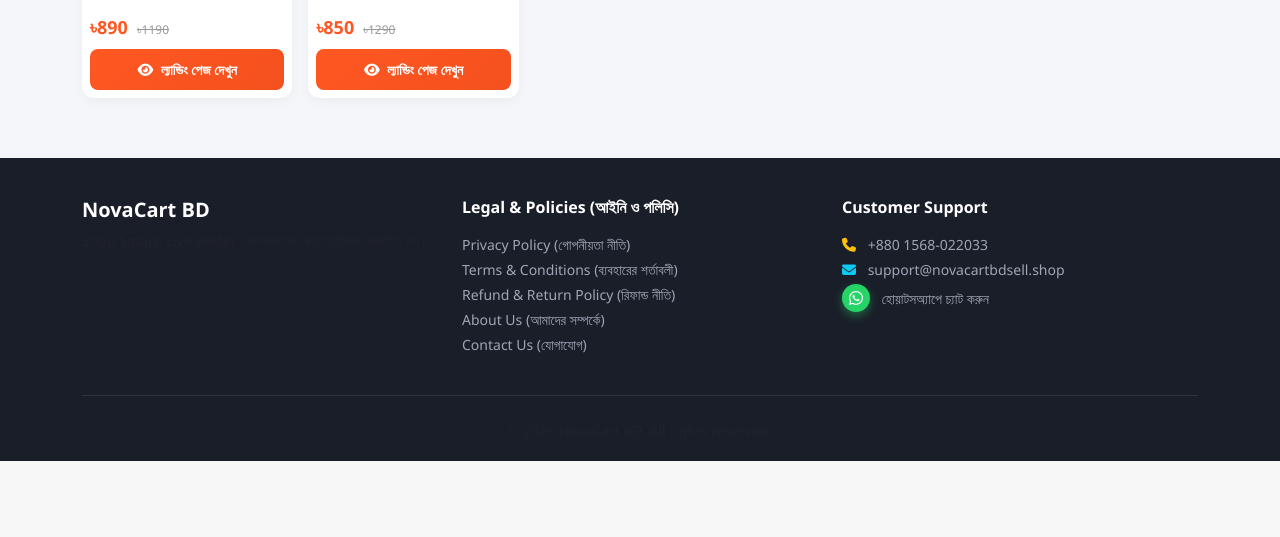
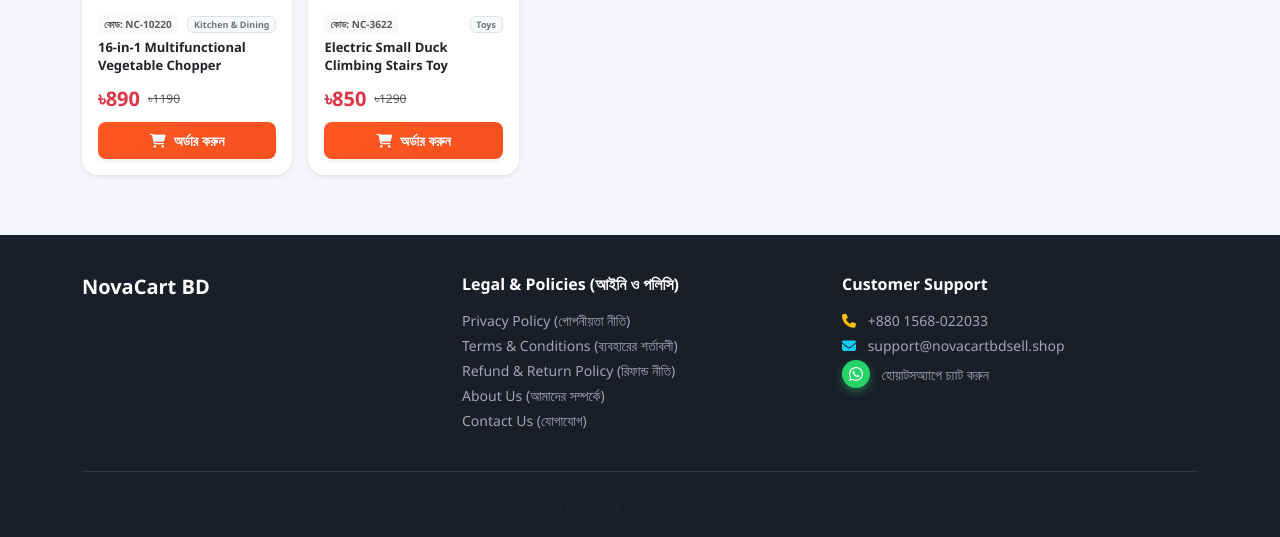
Before and after one commit to WebsiteMaker9876/NovaCartBd, a Flask app: page / in a window 1280 px wide. Shown: the part 982-1519 px from the top of the page. Before the commit the page ends 1443 px from the top, so only its background shows below. Run offline with Flask 3, Linux system fonts and the light colour scheme; data comes from the database, SQL or seed files in the repository; some libraries are stand-ins or nearby versions.

Commit message:
Update index.html

```diff
--- a/templates/index.html
+++ b/templates/index.html
@@ -4,25 +4,27 @@
 
 {% block content %}
 
+<!-- Hero Banner Section -->
 {% if site_settings.header_banner_url %}
-<div class="hero-banner-box rounded-3 overflow-hidden shadow-sm mb-4">
-    <a href="{{ site_settings.banner_link }}">
-        <img src="{{ site_settings.header_banner_url }}" alt="Offer Banner" class="w-100" style="max-height: 380px; object-fit: cover;">
+<div class="hero-banner-box rounded-4 overflow-hidden shadow-sm mb-4 bg-white border">
+    <a href="{{ site_settings.banner_link }}" class="d-block">
+        <img src="{{ site_settings.header_banner_url }}" alt="Offer Banner" class="w-100" style="max-height: 400px; object-fit: cover; transition: transform 0.3s ease;" onmouseover="this.style.transform='scale(1.01)'" onmouseout="this.style.transform='scale(1)'">
     </a>
 </div>
 {% endif %}
 
-<div class="bg-white p-3 rounded-3 shadow-sm mb-4 border">
+<!-- Category Section -->
+<div class="bg-white p-4 rounded-4 shadow-sm mb-4 border">
     <div class="d-flex align-items-center justify-content-between mb-3">
-        <h6 class="fw-bold m-0 text-uppercase text-secondary" style="font-size: 13px;"><i class="fa-solid fa-layer-group text-danger me-1"></i> প্রডাক্ট ক্যাটাগরি সমূহ</h6>
+        <h5 class="fw-bold m-0 text-dark"><i class="fa-solid fa-border-all text-danger me-2"></i>জনপ্রিয় ক্যাটাগরি সমূহ</h5>
         {% if current_cat %}
-        <a href="/" class="small text-danger text-decoration-none fw-bold"><i class="fa-solid fa-rotate-left me-1"></i> রিচেট করুন</a>
+        <a href="/" class="btn btn-outline-danger btn-sm fw-bold rounded-pill px-3"><i class="fa-solid fa-rotate-left me-1"></i> সব প্রডাক্ট দেখুন</a>
         {% endif %}
     </div>
     <div class="category-grid-box">
         <a href="/" class="category-card {% if not current_cat %}active{% endif %}">
-            <i class="fa-solid fa-border-all"></i>
-            <span>সব প্রডাক্ট</span>
+            <i class="fa-solid fa-fire text-danger"></i>
+            <span>সকল প্রডাক্ট</span>
         </a>
         {% for cat in categories %}
         <a href="/?category={{ cat.name }}" class="category-card {% if current_cat == cat.name %}active{% endif %}">
@@ -33,39 +35,65 @@
     </div>
 </div>
 
+<!-- Products Section -->
 {% if products %}
-<div class="d-flex justify-content-between align-items-center mb-3">
-    <h5 class="fw-bold m-0 text-dark border-start border-4 border-danger ps-2">🔥 ট্রেন্ডিং প্রডাক্টস & ল্যান্ডিং পেজসমূহ</h5>
+<div class="d-flex align-items-center justify-content-between mb-3 px-1">
+    <h4 class="fw-bold m-0 text-dark d-flex align-items-center">
+        <span class="bg-danger d-inline-block rounded-circle me-2" style="width: 12px; height: 12px;"></span>
+        🔥 ট্রেন্ডিং প্রডাক্টস ও হট ডিলস
+    </h4>
+    <span class="text-muted small fw-semibold">মোট {{ products|length }} টি প্রডাক্ট পাওয়া গেছে</span>
 </div>
 
 <div class="row row-cols-2 row-cols-md-4 row-cols-lg-5 g-3 mb-5">
     {% for p in products %}
     {% set discount = (((p.regular_price - p.sale_price) / p.regular_price) * 100)|int %}
     <div class="col">
-        <div class="card product-card h-100">
+        <div class="card product-card h-100 border-0 shadow-sm rounded-4 overflow-hidden position-relative bg-white" style="transition: transform 0.2s ease, box-shadow 0.2s ease;">
+
             {% if discount > 0 %}
-            <span class="badge-discount">-{{ discount }}%</span>
+            <span class="badge bg-danger position-absolute top-0 start-0 m-2 px-2 py-1 rounded-pill fw-bold shadow-sm" style="font-size: 11px; z-index: 3;">
+                -{{ discount }}% OFF
+            </span>
             {% endif %}
-            <a href="/p/{{ p.slug }}">
-                <img src="{{ p.image }}" class="card-img-top p-2" style="height: 180px; object-fit: cover; border-radius: 12px;">
+
+            <a href="/p/{{ p.slug }}" class="text-decoration-none bg-light overflow-hidden d-block position-relative" style="height: 190px;">
+                <img src="{{ p.image }}" class="w-100 h-100" style="object-fit: cover; transition: transform 0.3s ease;" onmouseover="this.style.transform='scale(1.08)'" onmouseout="this.style.transform='scale(1)'" alt="{{ p.name }}">
             </a>
-            <div class="card-body p-2 d-flex flex-column">
-                <small class="text-muted" style="font-size: 11px;">কোড: {{ p.code }}</small>
-                <h6 class="fw-bold text-dark mt-1" style="font-size: 13px; height: 36px; overflow: hidden;">
-                    <a href="/p/{{ p.slug }}" class="text-dark text-decoration-none">{{ p.name }}</a>
-                </h6>
-                <div class="mt-auto">
-                    <div class="my-1">
-                        <span class="price-sale">৳{{ p.sale_price|int }}</span>
-                        <span class="price-regular">৳{{ p.regular_price|int }}</span>
+
+            <div class="card-body p-3 d-flex flex-column justify-content-between">
+                <div>
+                    <div class="d-flex justify-content-between align-items-center mb-1">
+                        <small class="text-muted fw-semibold" style="font-size: 10px; background: #f8f9fa; padding: 2px 6px; border-radius: 4px;">কোড: {{ p.code }}</small>
+                        <span class="badge bg-light text-secondary border" style="font-size: 9px;">{{ p.category }}</span>
                     </div>
-                    <a href="/p/{{ p.slug }}" class="btn btn-order-now btn-sm mt-1"><i class="fa-solid fa-eye me-1"></i> ল্যান্ডিং পেজ দেখুন</a>
+                    <h6 class="fw-bold text-dark mt-1 mb-2" style="font-size: 13px; height: 38px; overflow: hidden; display: -webkit-box; -webkit-line-clamp: 2; -webkit-box-orient: vertical; line-height: 1.4;">
+                        <a href="/p/{{ p.slug }}" class="text-dark text-decoration-none">{{ p.name }}</a>
+                    </h6>
+                </div>
+
+                <div>
+                    <div class="d-flex align-items-center gap-2 mb-2">
+                        <span class="text-danger fw-extrabold fs-5" style="font-weight: 800;">৳{{ p.sale_price|int }}</span>
+                        {% if p.regular_price > p.sale_price %}
+                        <del class="text-muted small" style="font-size: 12px;">৳{{ p.regular_price|int }}</del>
+                        {% endif %}
+                    </div>
+                    <a href="/p/{{ p.slug }}" class="btn btn-danger btn-sm w-100 fw-bold py-2 rounded-3 shadow-sm d-flex align-items-center justify-content-center gap-1" style="background: linear-gradient(135deg, #ff5722, #f4511e); border: none;">
+                        <i class="fa-solid fa-cart-shopping me-1"></i> অর্ডার করুন
+                    </a>
                 </div>
             </div>
         </div>
     </div>
     {% endfor %}
 </div>
+{% else %}
+<div class="text-center py-5 bg-white rounded-4 shadow-sm border my-4">
+    <i class="fa-solid fa-box-open text-muted fs-1 mb-3"></i>
+    <h5 class="text-muted fw-bold">এই মুহূর্তে এই ক্যাটাগরিতে কোনো প্রডাক্ট নেই!</h5>
+    <a href="/" class="btn btn-danger btn-sm mt-2 fw-bold px-4 py-2 rounded-pill">সব প্রডাক্ট দেখুন</a>
+</div>
 {% endif %}
 
 {% endblock %}
```
